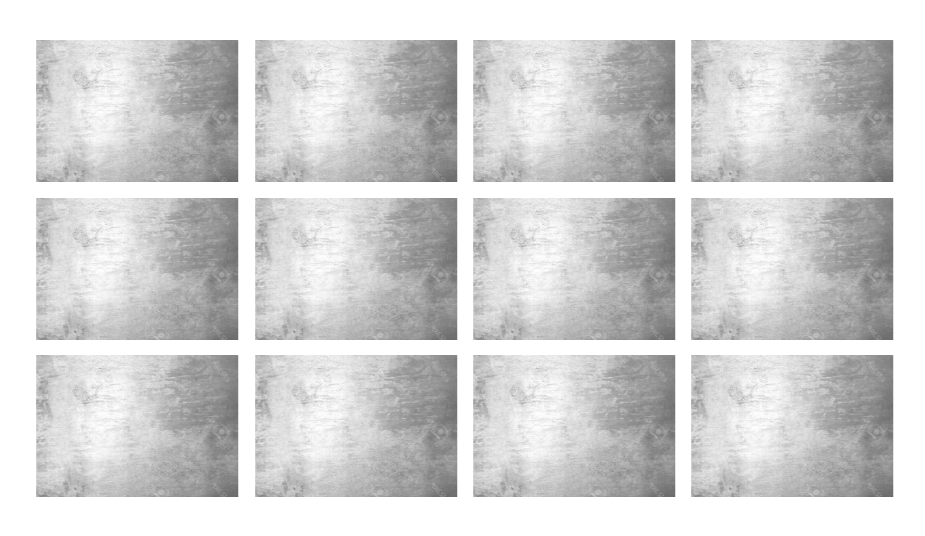
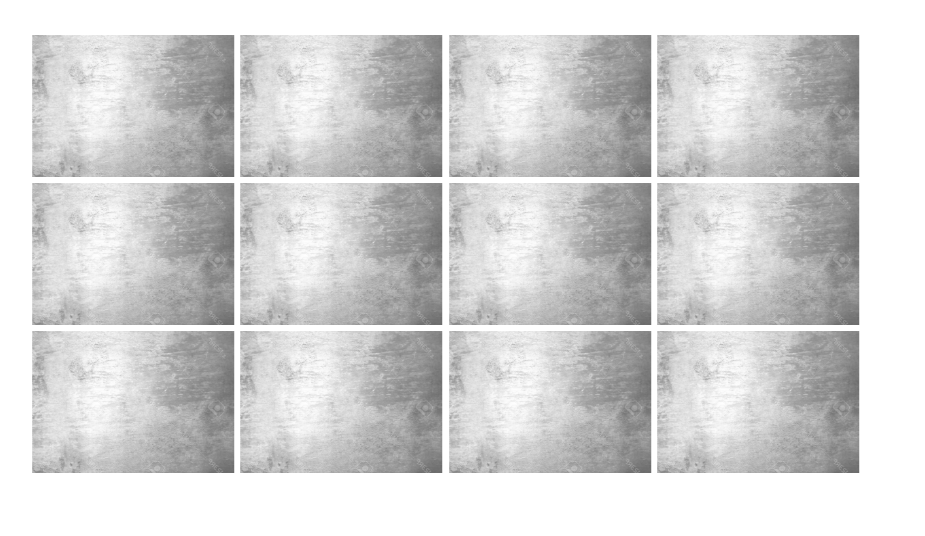
Before and after one commit to TCassas/findThePairsColorGame, a plain HTML site: page index.html in a window 1280 px wide. Shown: the whole page, without its empty margins (106-1031 px from the left). Drawn offline with Linux system fonts and the light colour scheme.

Commit message:
Update estilos.css

```diff
--- a/estilos.css
+++ b/estilos.css
@@ -8,7 +8,7 @@
     padding-top: 14%;
     background-color: grey;
     float: left;
-    margin: 0.5em;
+    margin: 0.2em;
     transition: 0.2s;
 }
 
```
